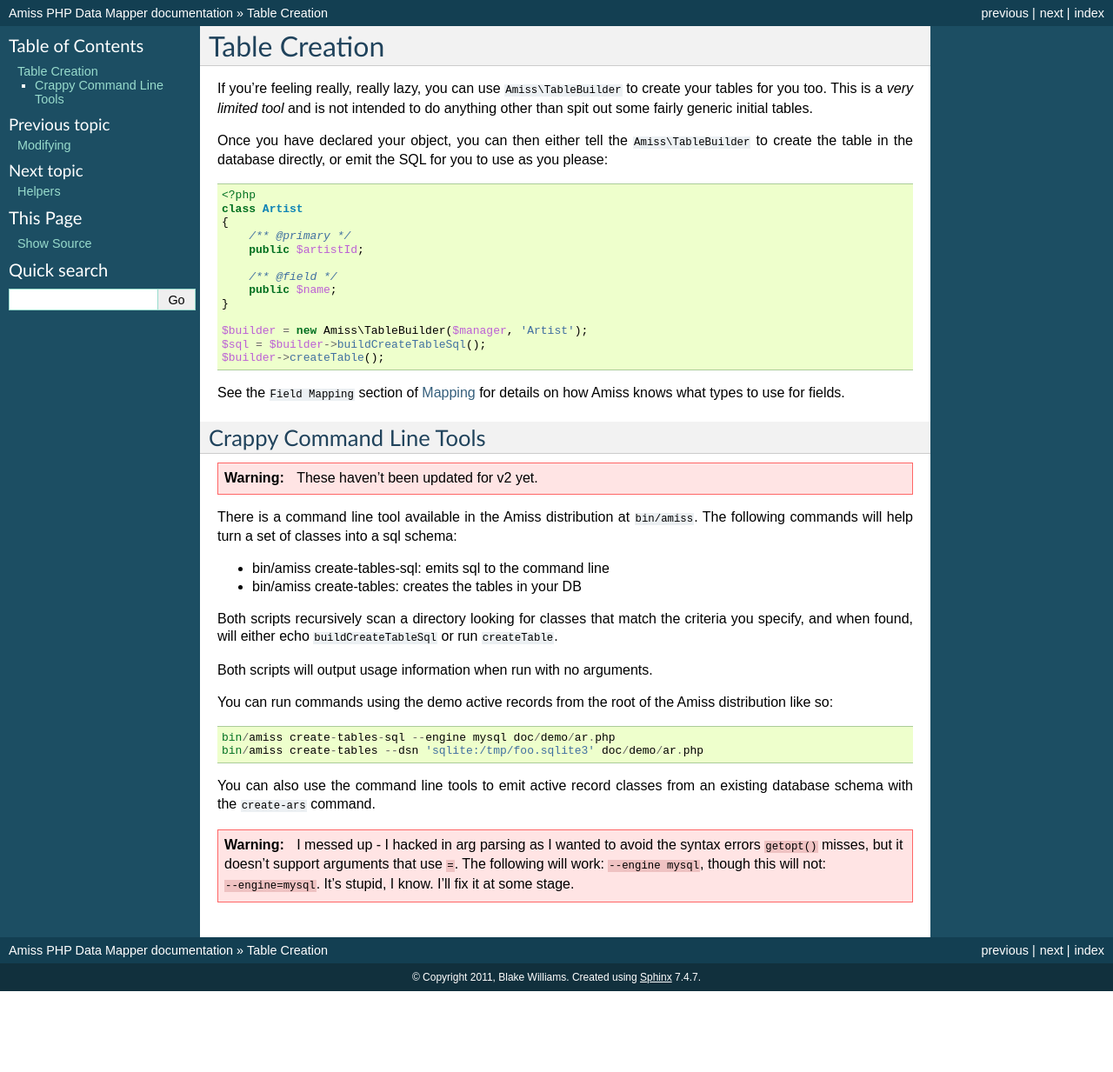
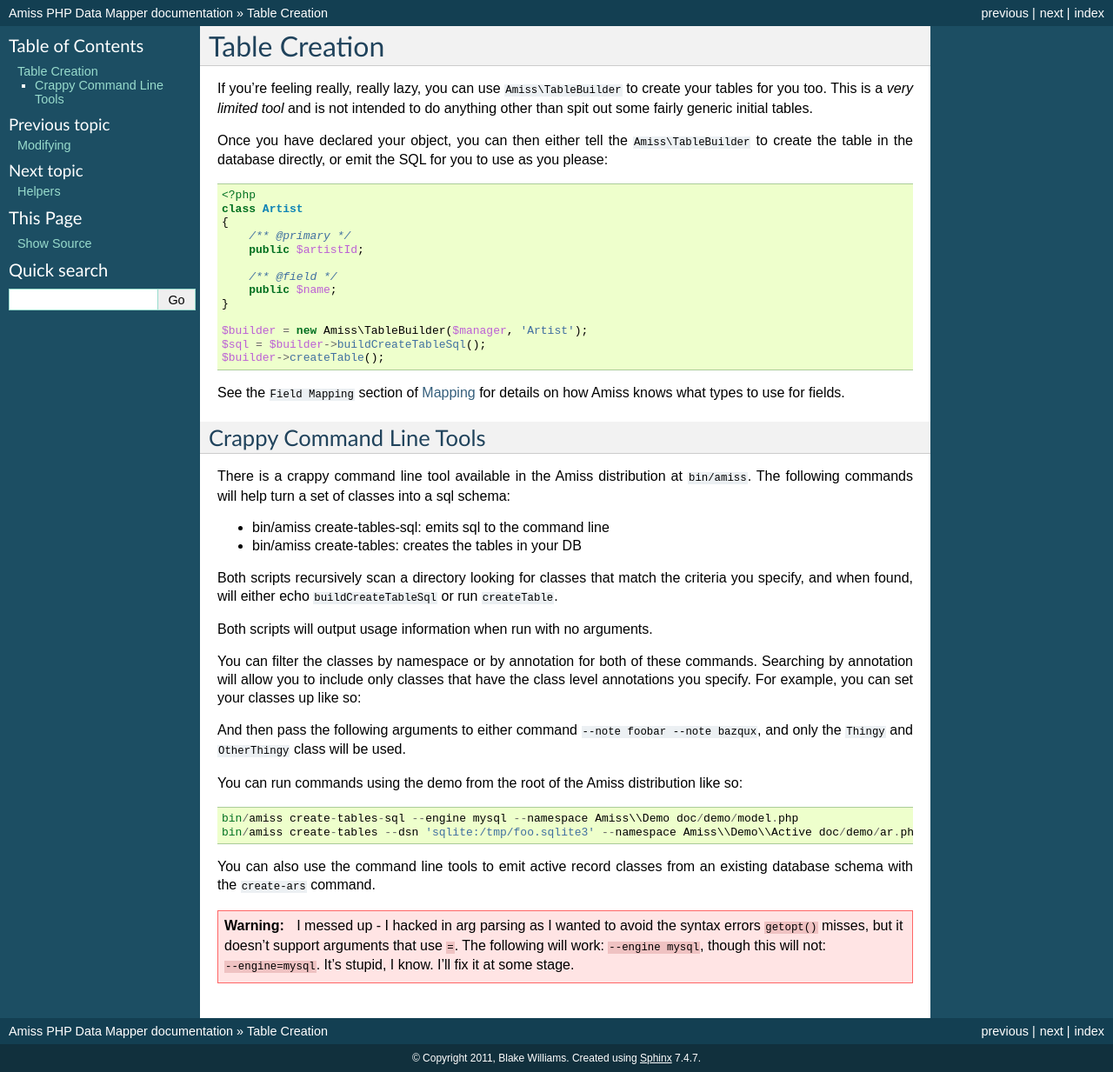
Before and after one commit to shabbyrobe/amiss, a Sphinx documentation site: the page built from doc/schema.rst, in a window 1280 px wide. Shown: the whole page at 87% size. Built offline with Sphinx 7.4.7, drawn with Linux system fonts in a browser that asks for light colours; before the commit the page ends 1140 px from its top, so only the background shows below that.

Commit message:
updated docs

```diff
--- a/doc/schema.rst
+++ b/doc/schema.rst
@@ -27,9 +27,7 @@
 Crappy Command Line Tools
 ~~~~~~~~~~~~~~~~~~~~~~~~~
 
-.. warning:: These haven't been updated for v2 yet.
-
-There is a command line tool available in the Amiss distribution at ``bin/amiss``. The following commands will help turn a set of classes into a sql schema:
+There is a crappy command line tool available in the Amiss distribution at ``bin/amiss``. The following commands will help turn a set of classes into a sql schema:
 
 * bin/amiss create-tables-sql: emits sql to the command line
 * bin/amiss create-tables: creates the tables in your DB
@@ -38,10 +36,26 @@
 
 Both scripts will output usage information when run with no arguments.
 
-You can run commands using the demo active records from the root of the Amiss distribution like so::
+You can filter the classes by namespace or by annotation for both of these commands. Searching by annotation will allow you to include only classes that have the class level annotations you specify. For example, you can set your classes up like so:
 
-    bin/amiss create-tables-sql --engine mysql doc/demo/ar.php
-    bin/amiss create-tables --dsn 'sqlite:/tmp/foo.sqlite3' doc/demo/ar.php
+.. code-block: php
+
+    <?php
+    /** @foobar */
+    class Thingy {}
+
+    /** @bazqux */
+    class OtherThingy {}
+
+    /** @dingdong */
+    class NopeThingy {}
+
+And then pass the following arguments to either command ``--note foobar --note bazqux``, and only the ``Thingy`` and ``OtherThingy`` class will be used.
+
+You can run commands using the demo from the root of the Amiss distribution like so::
+
+    bin/amiss create-tables-sql --engine mysql --namespace Amiss\\Demo doc/demo/model.php
+    bin/amiss create-tables --dsn 'sqlite:/tmp/foo.sqlite3' --namespace Amiss\\Demo\\Active doc/demo/ar.php
 
 You can also use the command line tools to emit active record classes from an existing database schema with the ``create-ars`` command.
 
```
